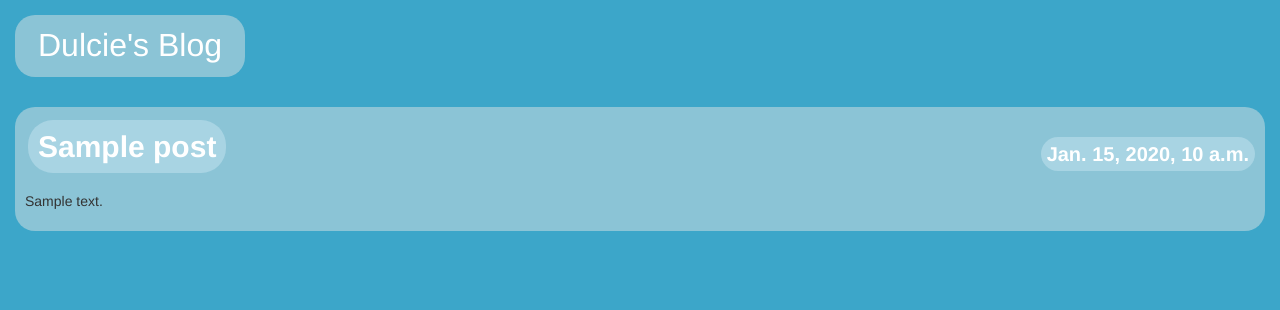
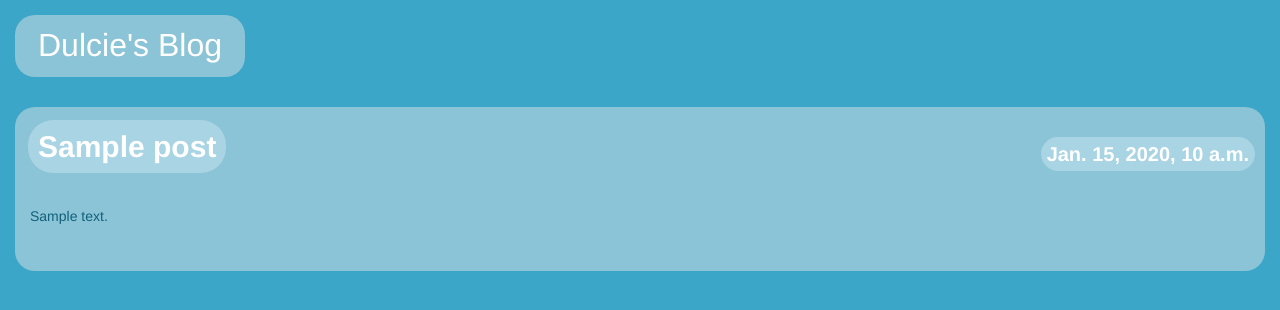
Before and after one commit to frogwoo/django-blog, a Django app: template blog/templates/blog/post_list.html in a window 1280 px wide. Shown: the top 310 px of the page. Run offline with Django 3.2, Linux system fonts and the light colour scheme; the template is opened without the code that fills it: values that come from a table or form of the project are taken from there, others are empty; tables that the repository leaves empty hold one stand-in row (values such as "Sample post"); some libraries are stand-ins or nearby versions.

Commit message:
Added more CSS

```diff
--- a/blog/static/css/blog.css
+++ b/blog/static/css/blog.css
@@ -56,12 +56,11 @@ body {
 	border-radius: 25px;
 }
 
-.post .post-text {
+.main .post .post-text {
 	clear: both;
 
-	color: #FFFFFF;
 }
-
-.post .post-text p {
-	color: #FFFFFF;
+p {
+	color: #12617A;
+	padding: 5px;
 }
```
